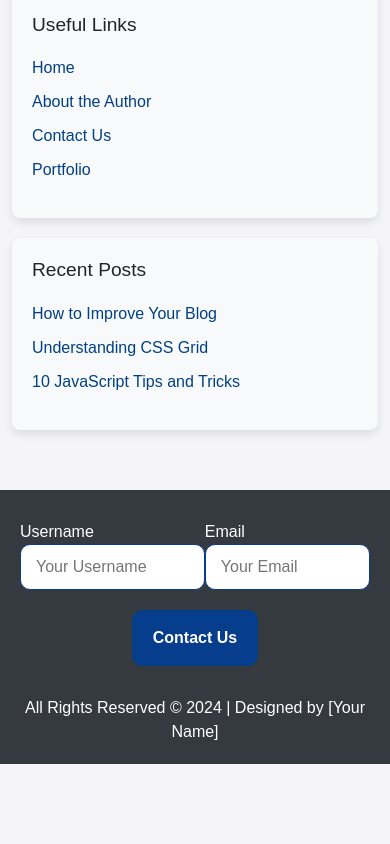
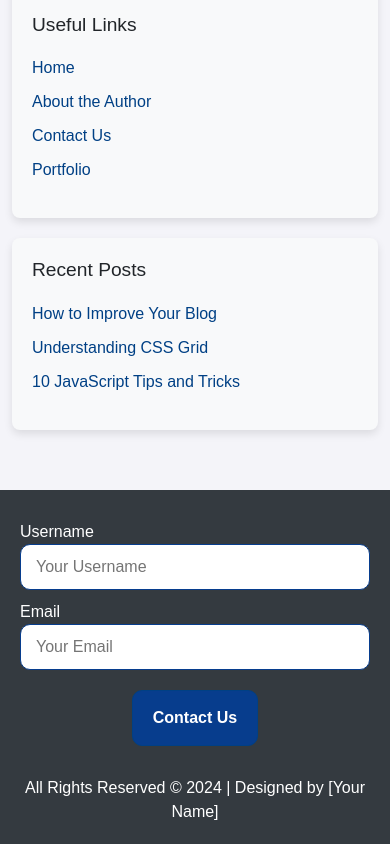
Before and after one commit to Toka136/myblog, a plain HTML site: page index.html in a window 390 px wide. Shown: the part 1227-2071 px from the top of the page. Before the commit the page ends 1991 px from the top, so only its background shows below. Drawn offline with Linux system fonts and the light colour scheme.

Commit message:
tasl
task

```diff
--- a/main.css
+++ b/main.css
@@ -105,7 +105,7 @@ footer {
 footer p {
   margin: 0;
 }
-/* Animation */
+/* Animation to Highlihgt card  */
 @keyframes up
 {
     0%
@@ -250,6 +250,11 @@ form input[type="submit"]:hover
 
         width: 25%;
     }
+    form .flex-input
+    {
+      display: flex;
+      flex-direction: column;
+    }
 }
 @media(max-width:374px)
 {
```
